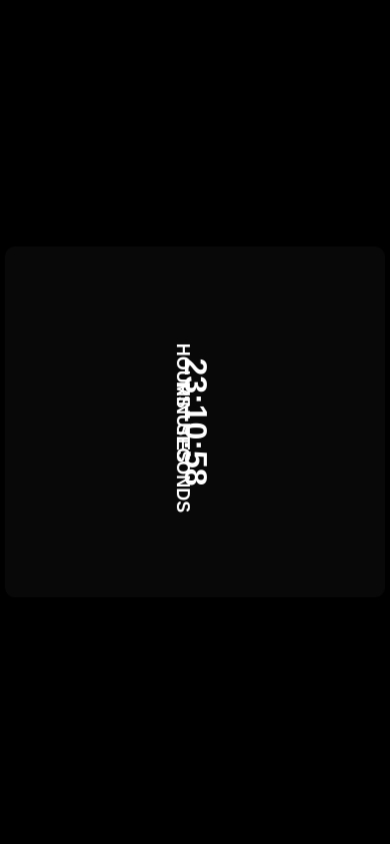
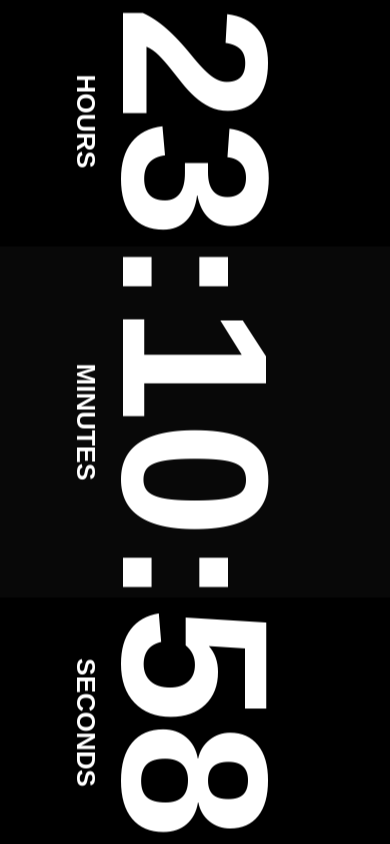
Before and after one commit to armanhossen-dev/DarkTime, a plain HTML site: page index.html in a window 390 px wide. Drawn offline with Linux system fonts and the light colour scheme.

Commit message:
Update-v1.1

```diff
--- a/index.css
+++ b/index.css
@@ -110,4 +110,20 @@ Original video: https://youtu.be/5tC46h022YE?si=KAsNohpfIpt2tNja
         font-size: clamp(2rem, 5vw, 4rem);
         width: auto;
     }
+    .container{
+        width: 90vw;
+        height: 50vh;
+    }
+    .clock span{
+        font-size: 13rem;
+        width: 300px;
+        font-weight: 600;
+    }
+    .clock span::after{
+        font-size: 26px;
+    }
+    .date {
+        margin-top: 40px;
+        font-size: 3rem;
+    }
 }
```
